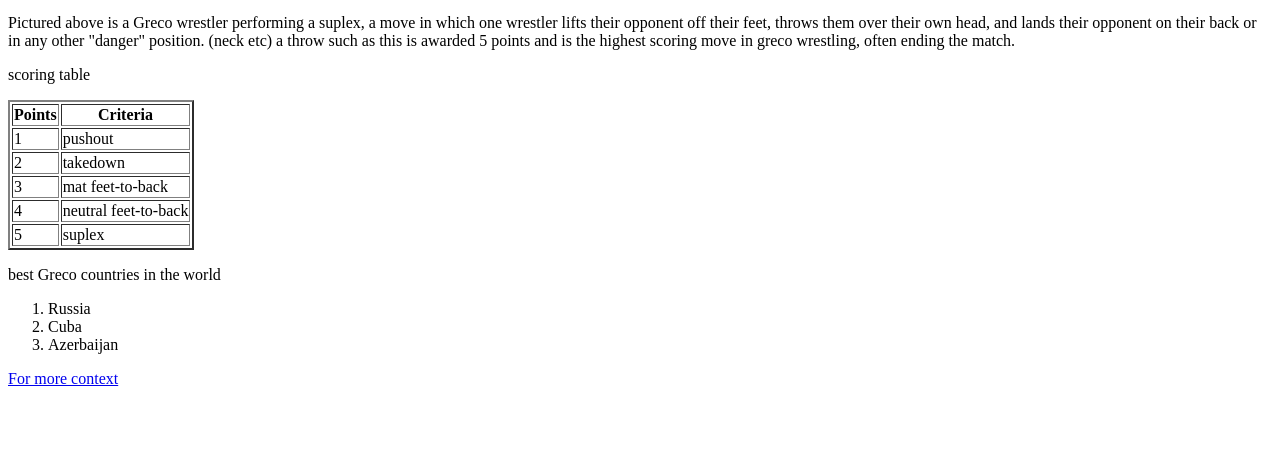
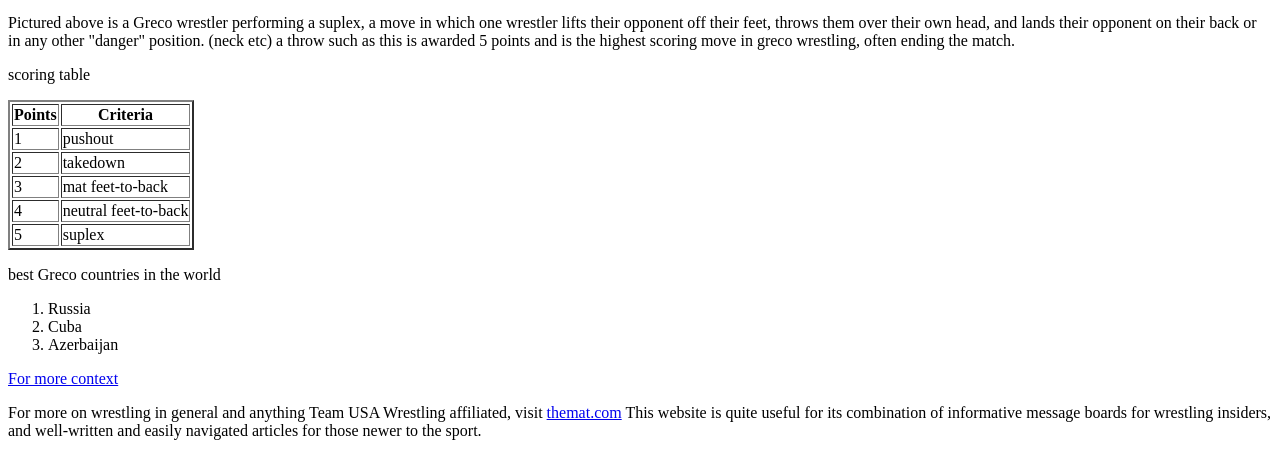
Before and after one commit to jbhouse/personal_website, a plain HTML site: page index.html in a window 1280 px wide. Shown: the part 438-894 px from the top of the page. Before the commit the page ends 834 px from the top, so only its background shows below. Drawn offline with Linux system fonts and the light colour scheme.

Commit message:
linked to themat with an explanation of my choice

```diff
--- a/index.html
+++ b/index.html
@@ -55,3 +55,5 @@
 </ol>
 
 <a href="http://www.flowrestling.org/article/45395-olympic-team-scores-if-they-were-kept">For more context</a>
+
+<p> For more on wrestling in general and anything Team USA Wrestling affiliated, visit <a href="http://www.teamusa.org/usa-wrestling/">themat.com</a> This website is quite useful for its combination of informative message boards for wrestling insiders, and well-written and easily navigated articles for those newer to the sport. </p>
```
